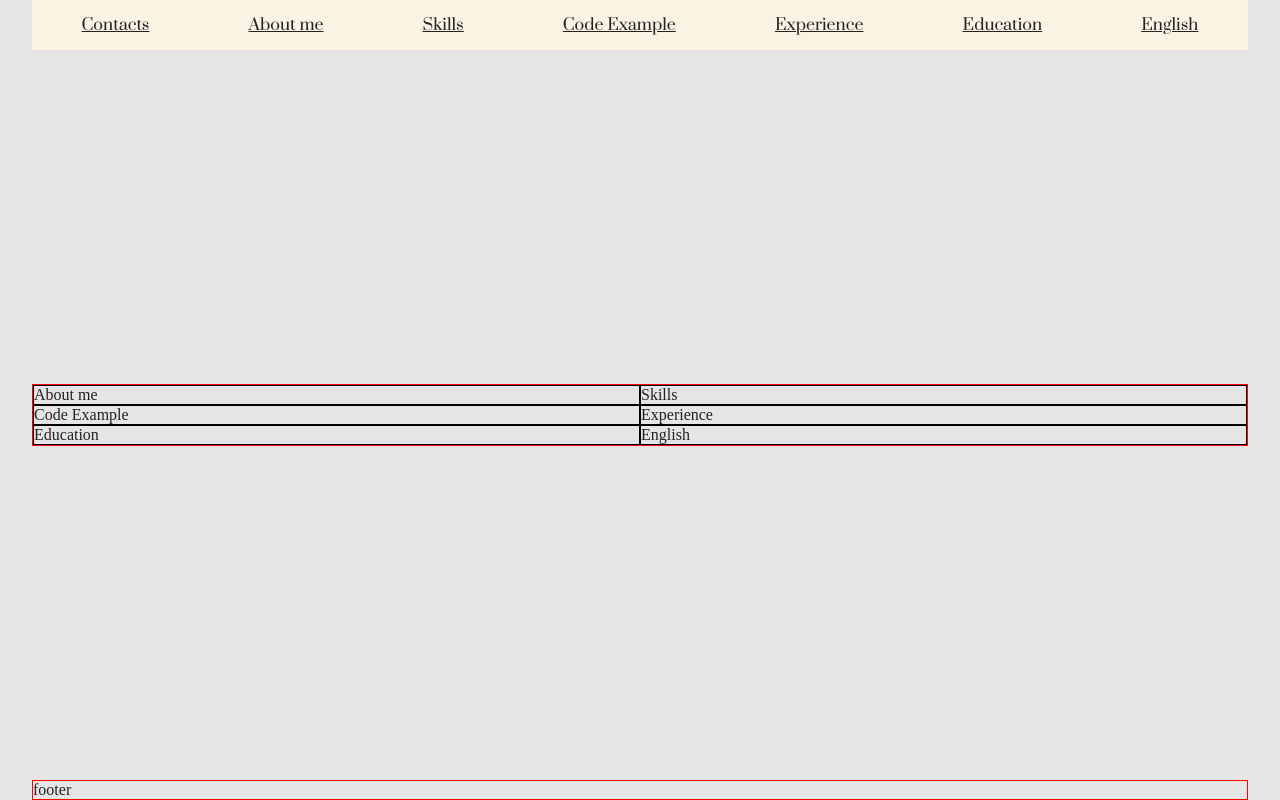
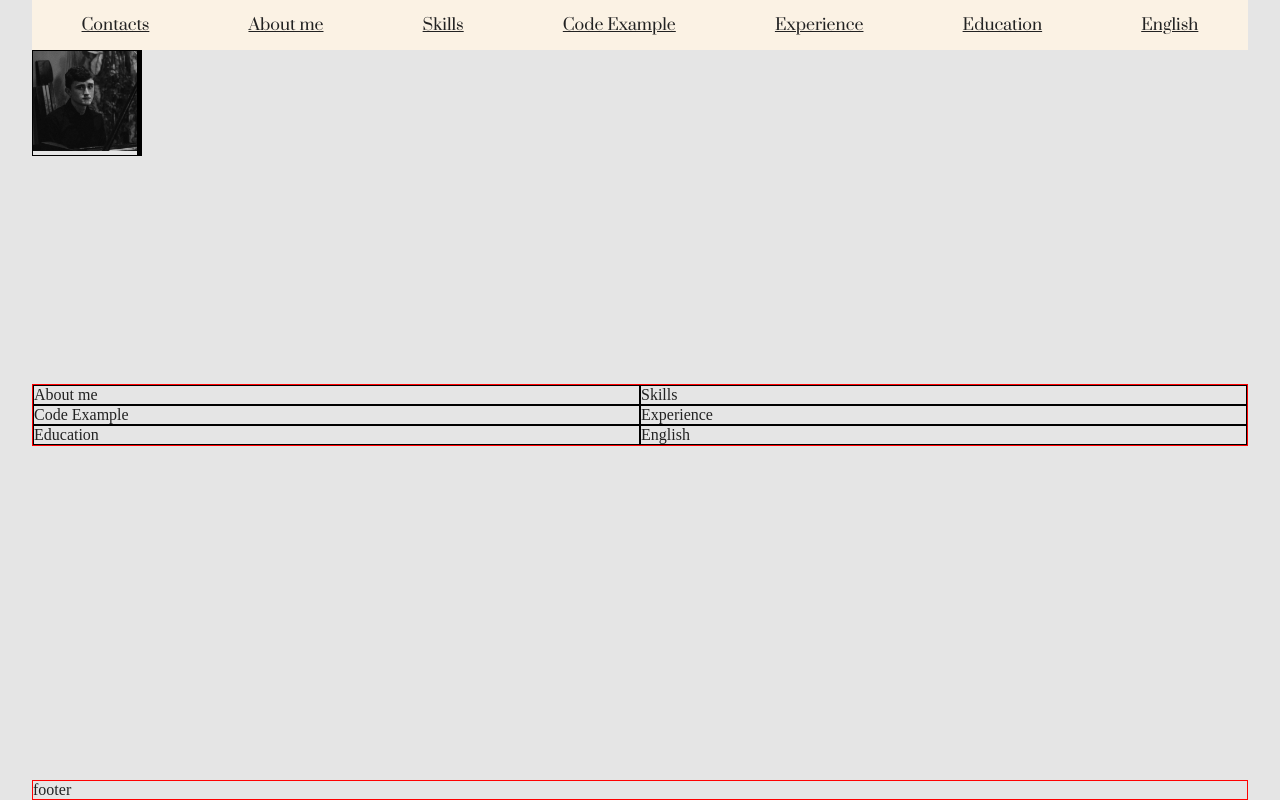
Before and after one commit to IsayenkaAndrei/rsschool-cv, a plain HTML site: page index.html in a window 1280 px wide. Drawn offline with Linux system fonts and the light colour scheme.

Commit message:
feat: add div elements in header

```diff
--- a/css/style.css
+++ b/css/style.css
@@ -34,7 +34,7 @@
 
 /* list */
 .nav {
-    height: 100%;
+    height: 50px;
 
     font-family: 'Prata', Times, serif;
 }
@@ -72,6 +72,20 @@
 
 /* list end */
 
+/* topic */
+.header-section {
+    display: flex;
+    flex-direction: row;
+
+    width: 90%
+}
+
+div {
+    border: 1px solid black;
+}
+img {
+    width: 104px;
+}
 
 .main {
     display: flex;
--- a/index.html
+++ b/index.html
@@ -4,9 +4,6 @@
     <meta charset="UTF-8">
     <meta http-equiv="X-UA-Compatible" content="IE=edge">
     <meta name="viewport" content="width=device-width, initial-scale=1.0">
-    <link rel="preconnect" href="https://fonts.googleapis.com">
-    <link rel="preconnect" href="https://fonts.gstatic.com" crossorigin>
-    <link href="https://fonts.googleapis.com/css2?family=Poppins&display=swap" rel="stylesheet">
     <link rel="stylesheet" href="css/style.css">
     <link rel="icon" href="images/favicon.ico">
     <title>CV</title>
@@ -24,6 +21,11 @@
           <li class="nav-item"><a href="#english" class="nav-link">English</a></li>
         </ul>
       </nav>
+      <section class="header-section">
+        <div class="header-image"><img src="images/me.jpg"></div>
+        <div class="header-topic"></div>
+        <div class="header-contacts"></div>
+      </section>
 </header>
 <main class="main">
  <section class="section" id="">
```
Also changed, not shown: images/me.jpg (added).
